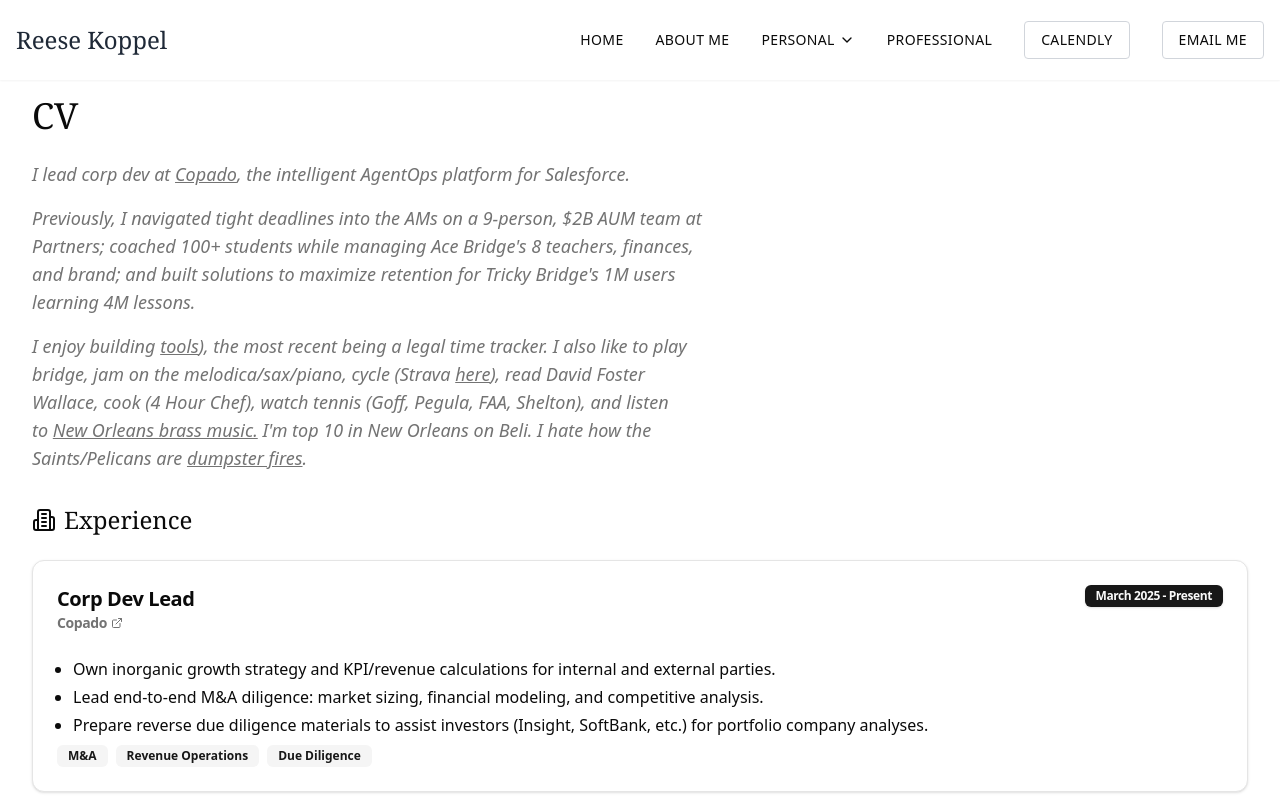
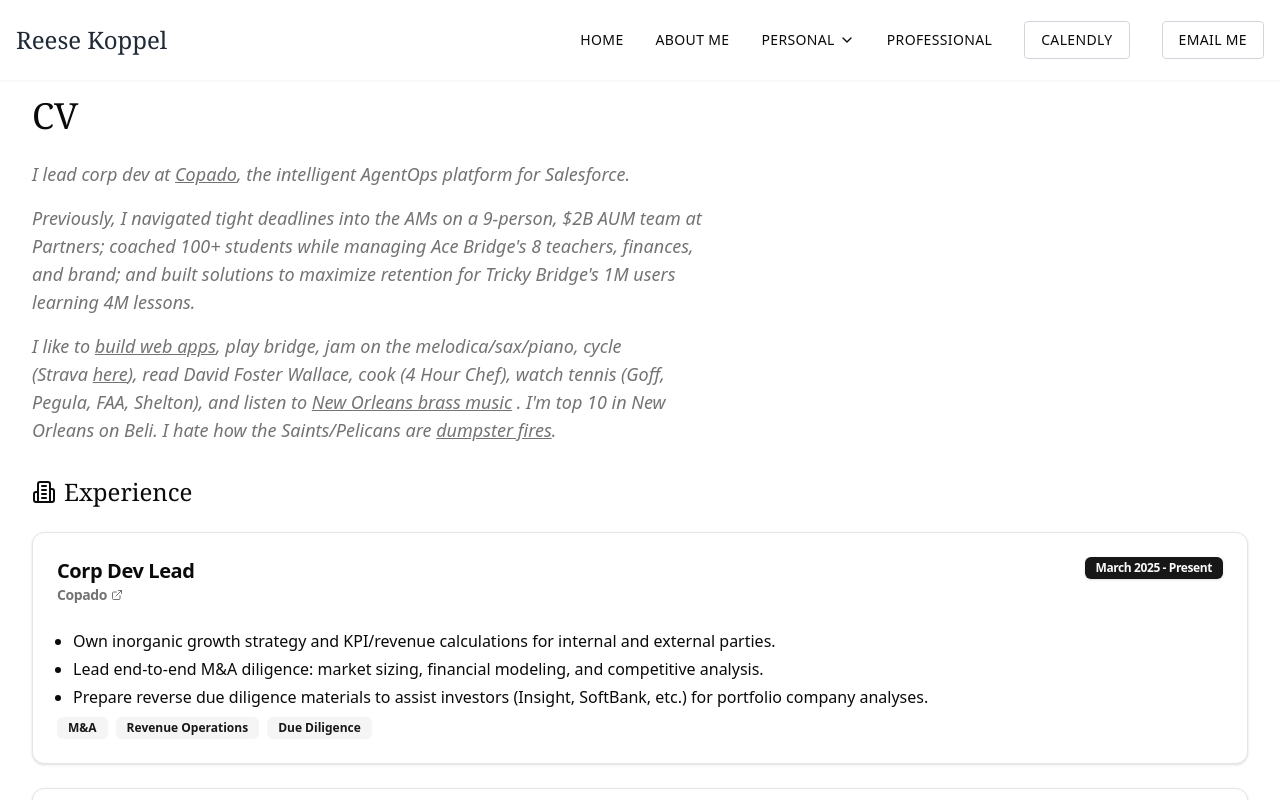
Before and after one commit to rk504/personal-website, a Next.js app: page /professional in a window 1280 px wide. Shown: the top 800 px of the page. Built offline with nearby package versions, Linux system fonts and the light colour scheme.

Commit message:
updated professional ovw

```diff
--- a/app/professional/page.tsx
+++ b/app/professional/page.tsx
@@ -34,15 +34,15 @@ export default function Professional() {
               </p>
 
               <p>
-              I enjoy building&nbsp;
+              I like to&nbsp;
                 <a
                   href="/personal/projects"
                   target="_blank"
                   rel="noopener noreferrer"
                   className="underline hover:text-primary"
                 >
-                  tools
-                </a>), the most recent being a legal time tracker. I also like to play bridge, jam on the melodica/sax/piano, cycle (Strava&nbsp;
+                  build web apps
+                </a>, play bridge, jam on the melodica/sax/piano, cycle (Strava&nbsp;
                 <a
                   href="https://www.strava.com/athletes/122197702"
                   target="_blank"
@@ -57,9 +57,9 @@ export default function Professional() {
                   rel="noopener noreferrer"
                   className="underline hover:text-primary"
                 >
-                New Orleans brass music.
+                New Orleans brass music
                 </a>
-                &nbsp;I'm top 10 in New Orleans on Beli. I hate how the Saints/Pelicans are&nbsp;
+                &nbsp;. I'm top 10 in New Orleans on Beli. I hate how the Saints/Pelicans are&nbsp;
                 <a
                   href="https://www.youtube.com/watch?v=fVU833yKiUc&ab_channel=ESPN"
                   target="_blank"
```
